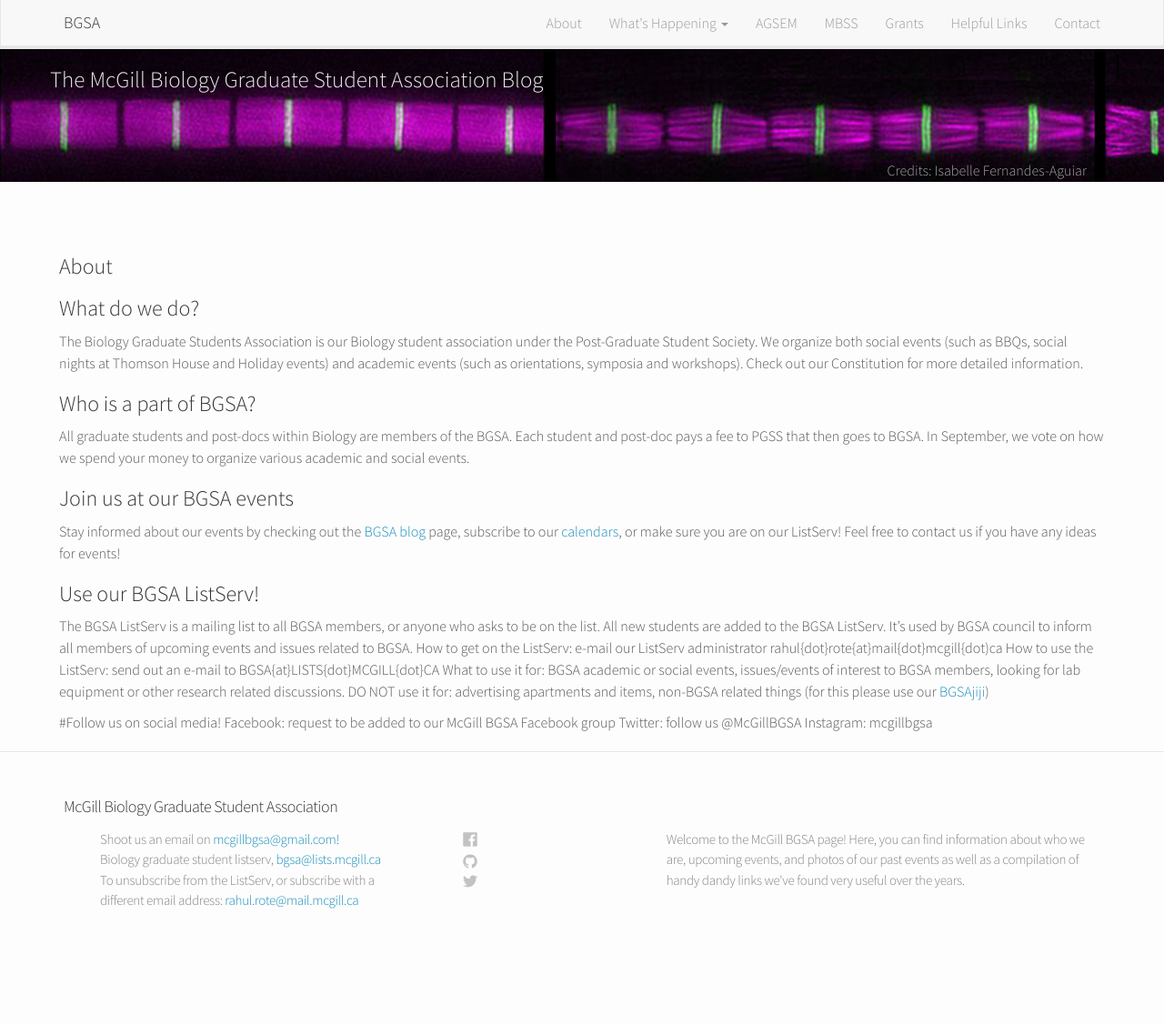
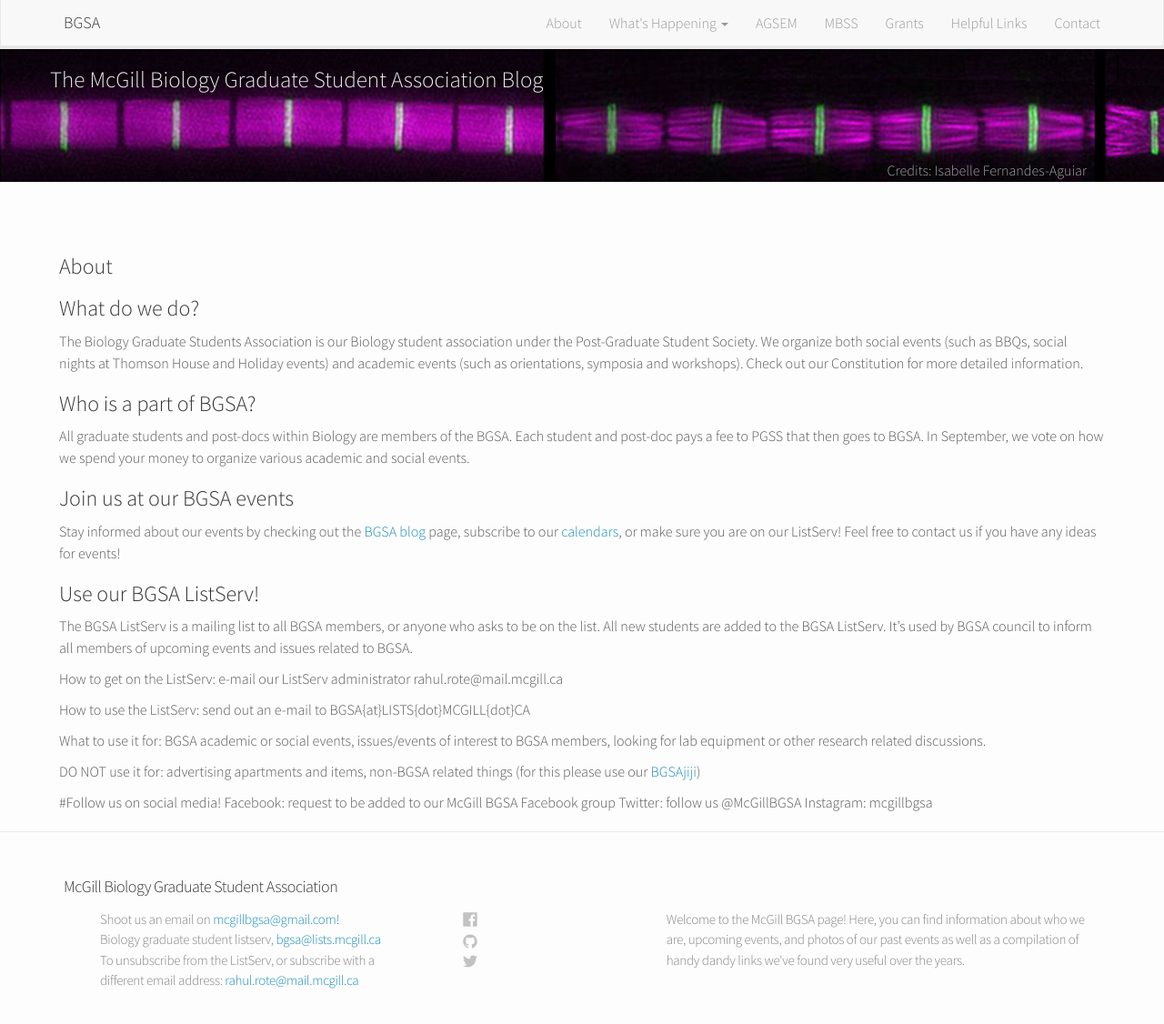
Before and after one commit to McGillBGSA/McGillBGSA.github.io, a Jekyll site: the page built from about.md, in a window 1280 px wide and 1145 px high. Shown: the top 1126 px of the window at 91% size. Built offline with Jekyll 4.4.1, drawn with Linux system fonts in a browser that asks for light colours; nearby versions of some CDN libraries.

Commit message:
Updated about.md

```diff
--- a/about.md
+++ b/about.md
@@ -17,9 +17,13 @@ Stay informed about our events by checking out the [BGSA blog](http://mcgillbgsa
 
 #Use our BGSA ListServ!
 The BGSA ListServ is a mailing list to all BGSA members, or anyone who asks to be on the list.  All new students are added to the BGSA ListServ.  It’s used by BGSA council to inform all members of upcoming events and issues related to BGSA.
-How to get on the ListServ: e-mail our ListServ administrator rahul{dot}rote{at}mail{dot}mcgill{dot)ca
+
+How to get on the ListServ: e-mail our ListServ administrator rahul.rote@mail.mcgill.ca
+
 How to use the ListServ: send out an e-mail to BGSA{at}LISTS{dot}MCGILL{dot}CA
+
 What to use it for: BGSA academic or social events, issues/events of interest to BGSA members, looking for lab equipment or other research related discussions.
+
 DO NOT use it for: advertising apartments and items, non-BGSA related things (for this please use our [BGSAjiji](https://docs.google.com/spreadsheets/d/1s9BcBibvzUni4RXZ90X5_LQtxD_19S6mxys_-VmQ1CM/edit?pli=1#gid=0))
 
  #Follow us on social media!
```
